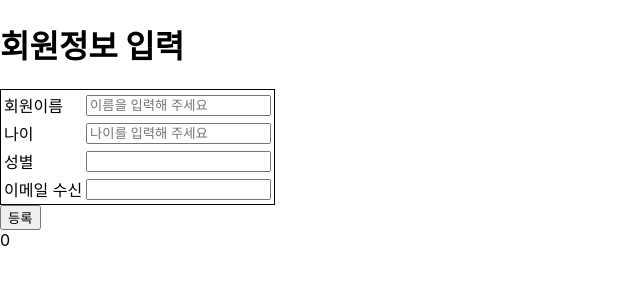
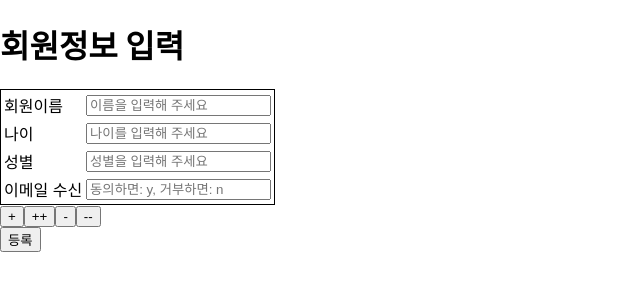
Before and after one commit to WutaeKim/velopert-styling-react, a React (Create React App) app: page / in a window 1280 px wide. Shown: the top 300 px of the page, without its empty margins (0-640 px from the left). Built offline with nearby package versions, Linux system fonts and the light colour scheme.

Commit message:
chapter3

```diff
--- a/src/App.js
+++ b/src/App.js
@@ -1,11 +1,10 @@
-import React, { Component, useState } from 'react';
-import StyledComponent from './StyledComponent';
+import React, { useState } from 'react';
 import UserInfoInput from './UserInfoInput';
 import UserInfoOutput from './UserInfoOutput';
 import { Switch, Route } from 'react-router-dom';
 
 const App = () => {
-  const [info, setInfo] = useState({name: '', age: 0, sex: '', agree: false});
+  const [info, setInfo] = useState({name: '', age: '', sex: '', agree: false});
   console.log(info);
   return (
     <Switch>
@@ -14,7 +13,6 @@ const App = () => {
       </Route>
       <Route path='/'>
         <UserInfoInput infoToAppJs={setInfo}/>
-        <div>{info.name}{info.age}</div>
       </Route>
     </Switch>
     );
--- a/src/UserInfoInput.js
+++ b/src/UserInfoInput.js
@@ -2,39 +2,67 @@ import React, { useState } from 'react';
 import { Redirect } from 'react-router-dom'
 
 const UserInfoInput = (props) => {
-  var [info, setInfo] = useState({name: '', age: 0, sex: '', agree: ''})
+  //const를 사용하면info가 바뀔때마다 컴포넌트가 초기화되어 수정된 info를 한
+  //번에 넘기는 법을 모르겠음
+  let [info, setState] = useState({name: '', age: '', sex: '', agree: ''});
+  let [goTo, setGoTo] = useState('/');
   const passToSetInfo = (e) => {
-    setInfo({[e.target.name]: e.target.value});
-    console.log(info.name)
+    setState({ ...info, [e.target.name]: e.target.value});
+    console.log(info)
   }
+
+  const goToOutput = () => {
+    props.infoToAppJs(info);
+    setGoTo('/output');
+  }
+
+  const cloneTable = () => {
+    const table = document.getElementById('table');
+    const cloned = table.cloneNode(true);
+    const parent = document.getElementById('parent');
+    parent.appendChild(cloned);
+    parent.childNodes.forEach((child, index) => {
+      console.log(child, index)
+      console.log(child.childNodes)
+    })
+  }
+
+  if (goTo === '/output') return <Redirect to='/output' />;
+
   return (
-    <div>
+    <div id='parent'>
       <h1>회원정보 입력</h1>
-      <table style={{border: '1px solid black'}}>
-        <thead>
+      <table style={{border: '1px solid black'}} id='table'>
+        <tbody>
           <tr>
             <td> 회원이름 </td>
-            <td> <input name='name' placeholder='이름을 입력해 주세요'
-                onChange={passToSetInfo} /> </td>
+            <td> <input value={info.name} name='name'
+                placeholder='이름을 입력해 주세요' onChange={passToSetInfo} /> </td>
           </tr>
-        </thead>
-        <tbody>
           <tr>
             <td> 나이 </td>
-            <td> <input name='age' placeholder='나이를 입력해 주세요'
-    onChange={passToSetInfo}/> </td>
+            <td> <input value={info.age} name='age'
+                placeholder='나이를 입력해 주세요' onChange={passToSetInfo} /> </td>
           </tr>
           <tr>
             <td> 성별 </td>
-            <td> <input /> </td>
+            <td> <input value={info.sex} name='sex'
+                placeholder='성별을 입력해 주세요'
+                onChange={passToSetInfo} /> </td>
           </tr>
           <tr>
             <td> 이메일 수신 </td>
-            <td> <input /> </td>
+            <td> <input value={info.agree} name='agree'
+                placeholder='동의하면: y, 거부하면: n'
+                onChange={passToSetInfo} /> </td>
           </tr>
         </tbody>
       </table>
-      <button onClick={() => props.infoToAppJs(info)}>등록</button>
+      <button onClick={() => cloneTable()}>+</button>
+      <button onClick={() => goToOutput()}>++</button>
+      <button onClick={() => goToOutput()}>-</button>
+      <button onClick={() => goToOutput()}>--</button><br />
+      <button onClick={() => goToOutput()}>등록</button>
     </div>
   )
 }
--- a/src/UserInfoOutput.js
+++ b/src/UserInfoOutput.js
@@ -1,12 +1,35 @@
 import React, { useState } from 'react';
+import { Redirect } from 'react-router-dom';
+import PropTypes from 'prop-types';
 
 const UserInfoOutput = (props) => {
+  console.log(props)
+  console.log(props.info)
+  const [goTo, setGoTo] = useState('');
+
+  const {name, age} = props.info;
+  const {sex} = props.info.sex === '' ? {sex: 'male'} : props.info;
+  const {agree} = props.info.agree === '' ? {agree: 'n'} : props.info;
+
+  if (goTo === '/') return <Redirect to='/' />;
   return (
     <div>
-      <h2>이름은 {props.name}</h2>
-      <h2>나이는 {props.age}</h2>
+      <h2>이름은: {name}</h2>
+      <h2>나이는: {age}</h2>
+      <h2>성별은:  {sex}</h2>
+      <h2>메일 수신 여부:  {agree}</h2>
+      <button onClick={() => setGoTo('/')}>회원등록으로</button>
     </div>
   )
 }
 
+
+//UserInfoOutput.defaultProps = {
+//  info: {
+//    sex: 'male',
+//    agree: 'no',
+//  }
+//}
+
+
 export default UserInfoOutput;
--- a/src/index.js
+++ b/src/index.js
@@ -5,7 +5,8 @@ import App from './App';
 import * as serviceWorker from './serviceWorker';
 import { BrowserRouter } from 'react-router-dom';
 
-ReactDOM.render(<BrowserRouter><App /></BrowserRouter>, document.getElementById('root'));
+ReactDOM.render(<BrowserRouter><App /></BrowserRouter>,
+  document.getElementById('root'));
 
 // If you want your app to work offline and load faster, you can change
 // unregister() to register() below. Note this comes with some pitfalls.
```
